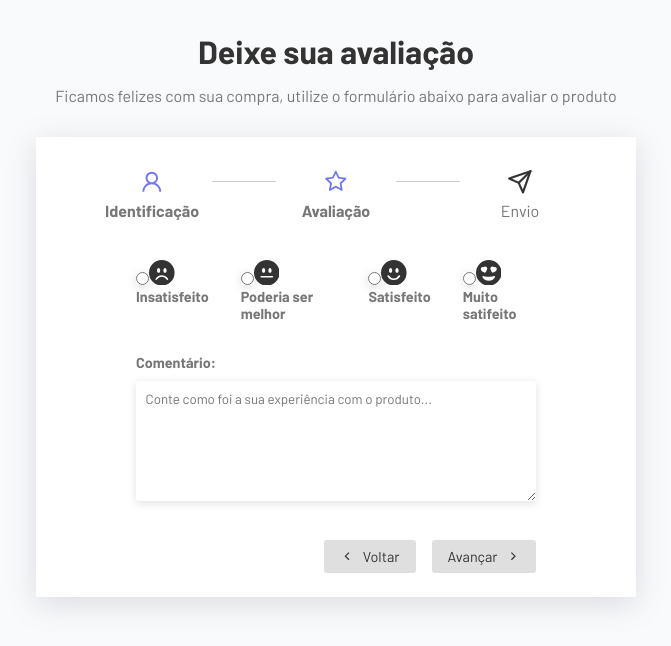
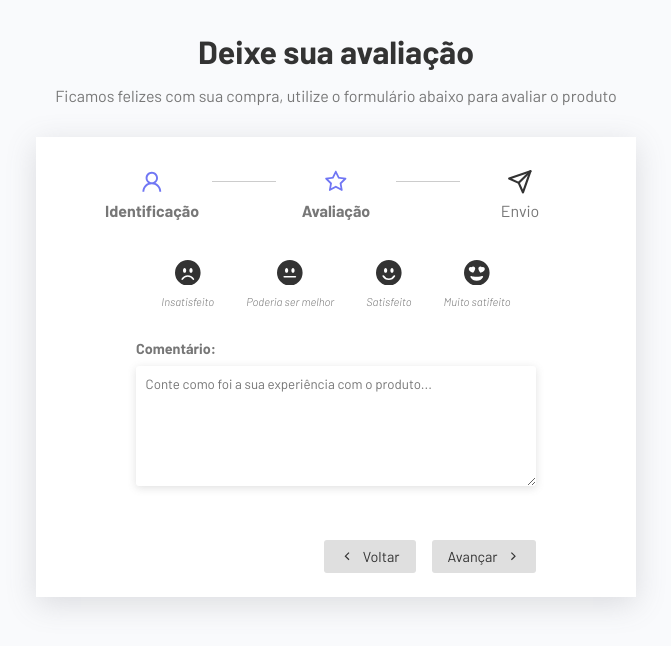
Before and after one commit to Marcellyz/formulario_multistep_react, a React (Vite) app: page / in a window 1280 px wide. Both pictures are taken after typing "Sample", "name@example.com" into the empty fields and a click on the button "Avançar". Shown: the top 646 px of the page, without its empty margins (304-975 px from the left). Built offline with nearby package versions, Linux system fonts and the light colour scheme.

Commit message:
style: adicionando o estilo do componente ReviewForm parte 2

```diff
--- a/src/components/ReviewForm.css
+++ b/src/components/ReviewForm.css
@@ -13,3 +13,26 @@
 .score-container svg:hover {
     fill: #7076f4;
 }
+
+.score-container input:checked ~ svg{
+    fill: #7076f4;
+}
+
+.radio-container {
+    text-align: center;
+    position: relative;
+}
+
+.radio-container input {
+    opacity: 0;
+    position: absolute;
+    top: 15px;
+    left: 30px;
+}
+
+.radio-container p {
+    font-style: italic;
+    font-weight: 300;
+    font-size: 0.7rem;
+    margin-top: 0.4rem;
+}
```
